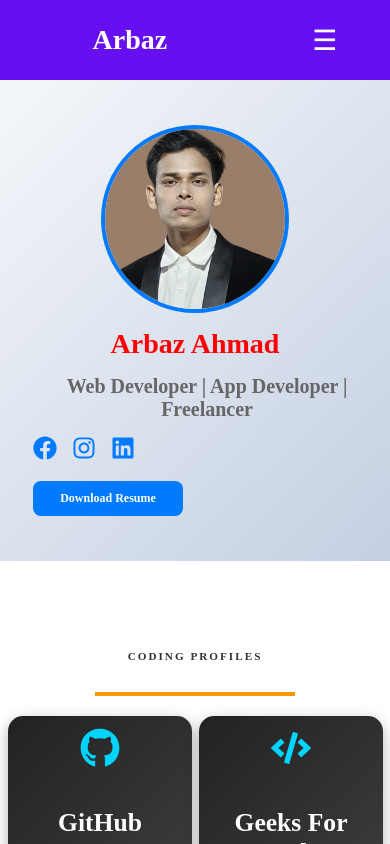
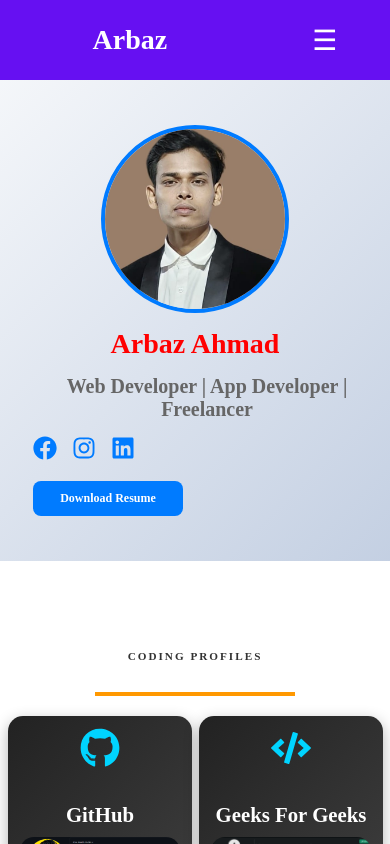
Before and after one commit to Arbaz-Ahmad95/webarbaz, a React (Vite) app in the folder interface/: page / in a window 390 px wide. Shown: the top 844 px of the page. Built offline with nearby package versions, Linux system fonts and the light colour scheme.

Commit message:
Update CodingProfileCard.css

```diff
--- a/interface/src/components/CodingProfileCard.css
+++ b/interface/src/components/CodingProfileCard.css
@@ -145,7 +145,7 @@
 
   /* ✅ Adjust text for smaller screens */
   .profile-card h3 {
-    font-size: 1.6rem !important;
+
   }
 
   .profile-card p {
```
